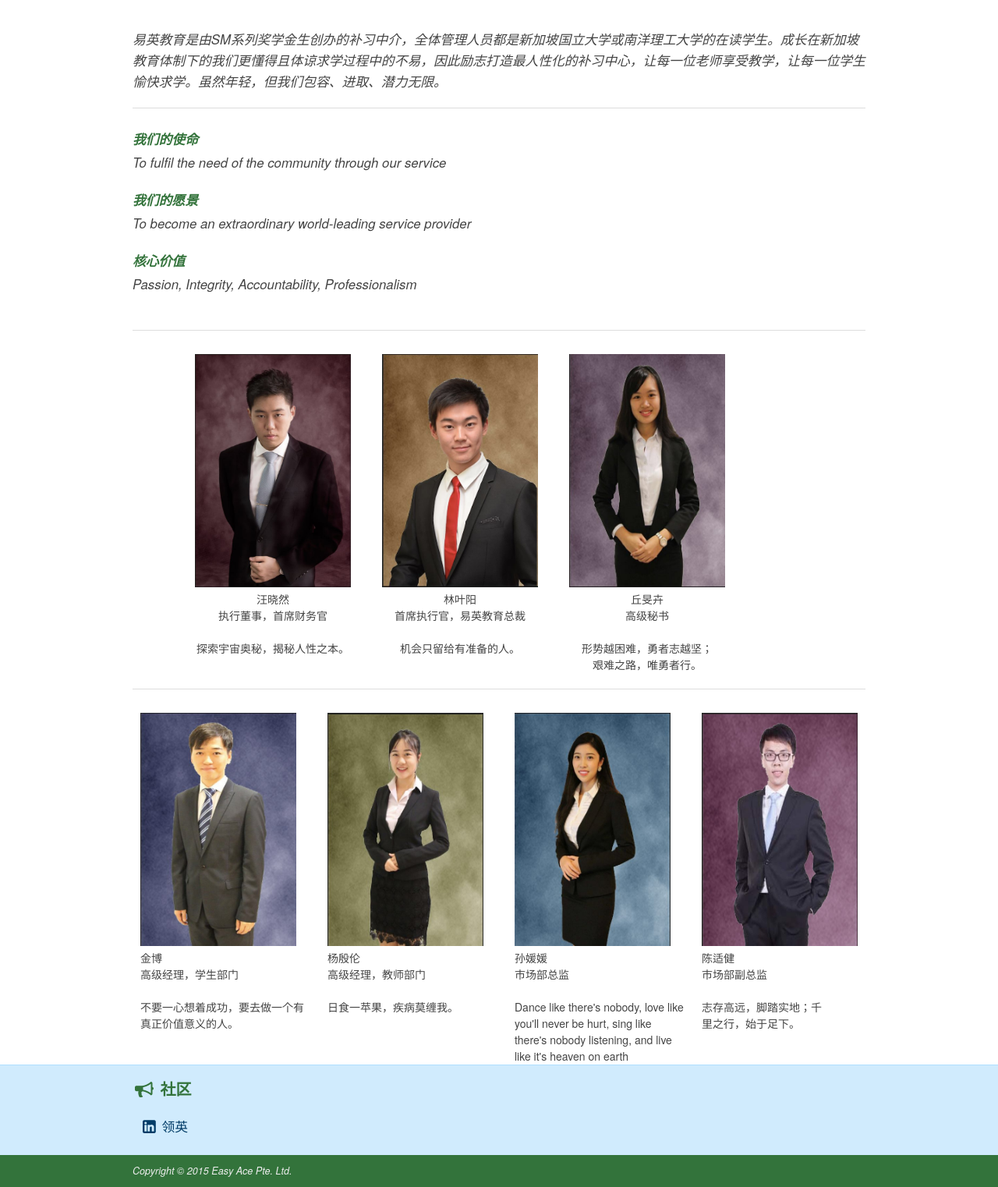
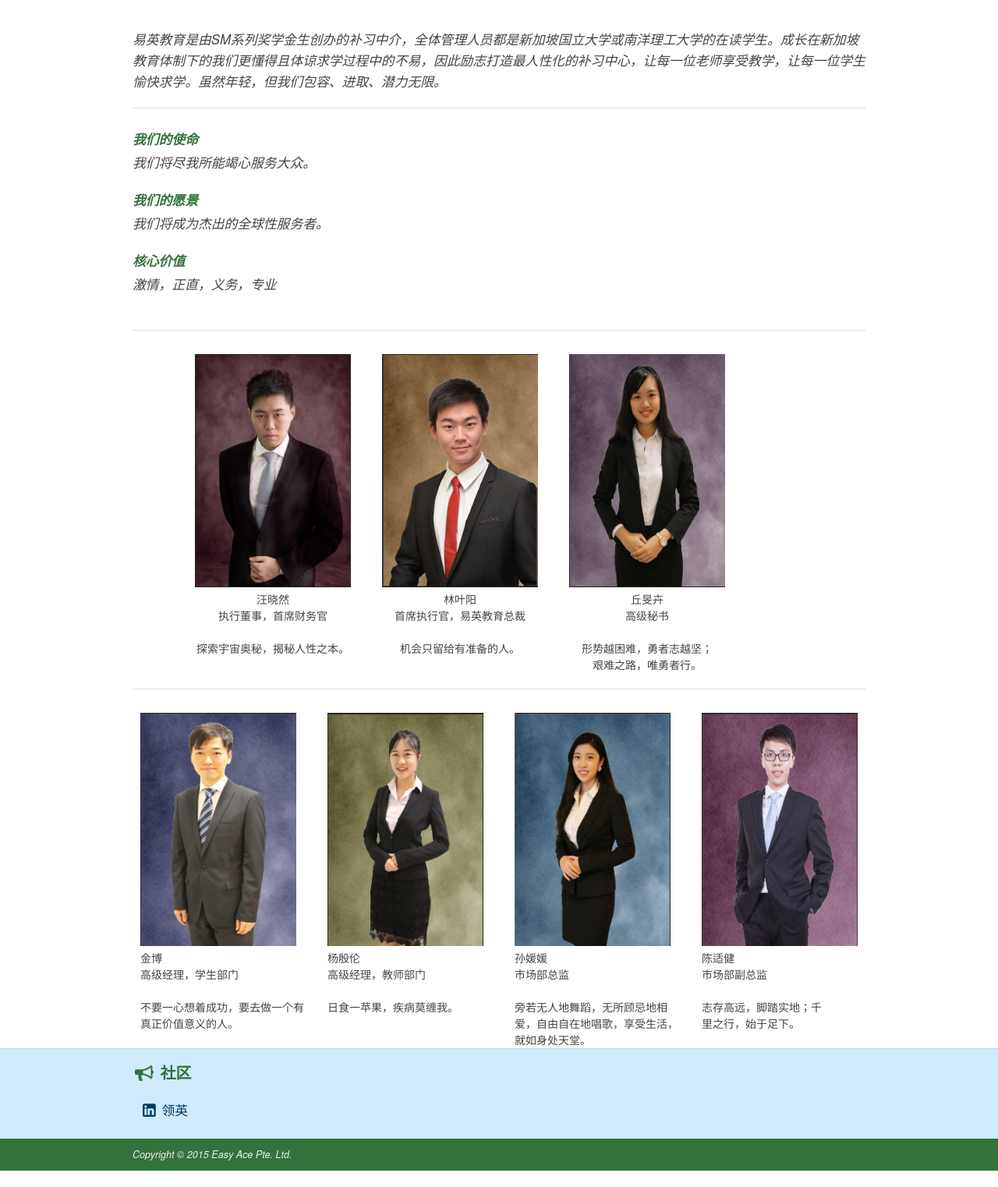
Before and after one commit to luckyxkw/EasyAceFormal, a Django app: page /zh/aboutus/ in a window 1280 px wide. Shown: the part 224-1746 px from the top of the page at 78% size. After the commit the page ends 1725 px from the top, so only its background shows below. Run offline with Django 3.2, Linux system fonts and the light colour scheme; some libraries are stand-ins or nearby versions.

Commit message:
Fix missing words

```diff
--- a/Tutor/templates/about.html
+++ b/Tutor/templates/about.html
@@ -169,7 +169,7 @@ enjoy studying.</p>
             <a><img src="{%static 'images/IMG_1624.JPG'%}" height="299" width="200" /></a>
             <br>Elaine Sun Yuanyuan
             <br>Marketing Director
-            <br><br>Dance like there's nobody, love like you'll never be hurt, sing like there's nobody listening, and live like it's heaven on earth
+            <br><br>Dance like there's nobody watching, love like you'll never be hurt, sing like there's nobody listening, and live like it's heaven on earth
         </article>
 
         <ariticle class="four columns right-sidebar">
--- a/Tutor/templates/about_zh.html
+++ b/Tutor/templates/about_zh.html
@@ -89,11 +89,11 @@
 <hr>
 <ul>
     <li><strong>我们的使命</strong></li>
-    <li>To fulfil the need of the community through our service</li>
+    <li>我们将尽我所能竭心服务大众。</li>
     <li><br><strong>我们的愿景</strong></li>
-    <li>To become an extraordinary world-leading service provider</li>
+    <li>我们将成为杰出的全球性服务者。</li>
     <li><br><strong>核心价值</strong></li>
-    <li>Passion, Integrity, Accountability, Professionalism</li>
+    <li>激情，正直，义务，专业</li>
 </ul>
         </div>
         <hr>
@@ -151,7 +151,7 @@
             <a><img src="{%static 'images/IMG_1624.JPG'%}" height="299" width="200" /></a>
             <br>孙媛媛
             <br>市场部总监
-            <br><br>Dance like there's nobody, love like you'll never be hurt, sing like there's nobody listening, and live like it's heaven on earth
+            <br><br>旁若无人地舞蹈，无所顾忌地相爱，自由自在地唱歌，享受生活，就如身处天堂。
         </article>
 
         <ariticle class="three columns right-sidebar">
```
Also changed, not shown: 3 other files.
